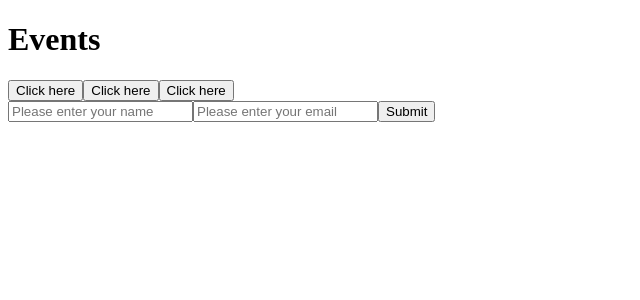
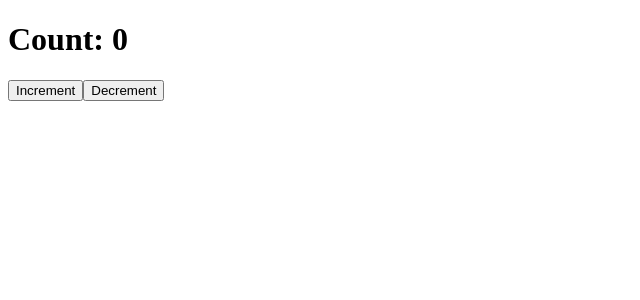
Before and after one commit to opsingh861/vue-learning, a Vue app: page / in a window 1280 px wide. Shown: the top 300 px of the page, without its empty margins (0-640 px from the left). Built offline with nearby package versions, Linux system fonts and the light colour scheme.

Commit message:
use of reactivea

```diff
--- a/src/components/MyComponent.vue
+++ b/src/components/MyComponent.vue
@@ -1,25 +1,12 @@
 <script setup>
-const clickHandler = () => {
-    alert('clicked')
-}
-const clickHandlerParam = (data) => {
-    alert(data)
-}
-const submitHandler = (event) => {
-    event.preventDefault()
-    alert('submitted')
-}
+import { reactive } from 'vue'
+const obj = reactive({ count: 0 }) // reactive object, it doesn't support premitive datatypes like string, number, boolean
 </script>
 
 <template>
-    <h1>Events</h1>
-    <button v-on:click="clickHandler">Click here</button>
-    <button @click="clickHandler">Click here</button>
-    <button @click="clickHandlerParam('Aditya')">Click here</button>
-    <form @submit="submitHandler">
-        <input type="text" placeholder="Please enter your name" />
-        <input type="text" placeholder="Please enter your email" />
-        <button type="submit">Submit</button>
-    </form>
-
+    <div>
+        <h1>Count: {{ obj.count }}</h1>
+        <button @click="obj.count++">Increment</button>
+        <button @click="obj.count--">Decrement</button>
+    </div>
 </template>
```
